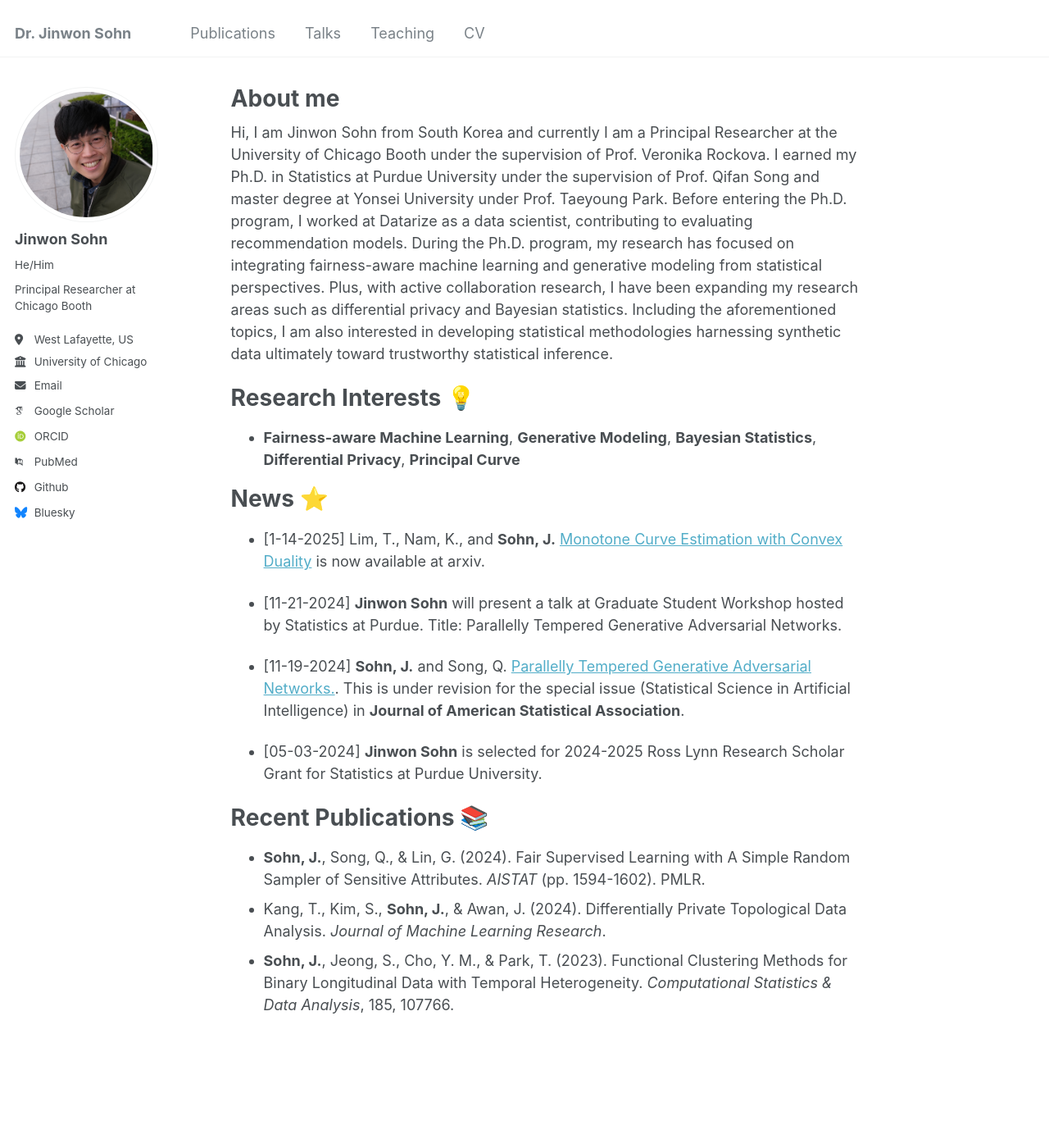
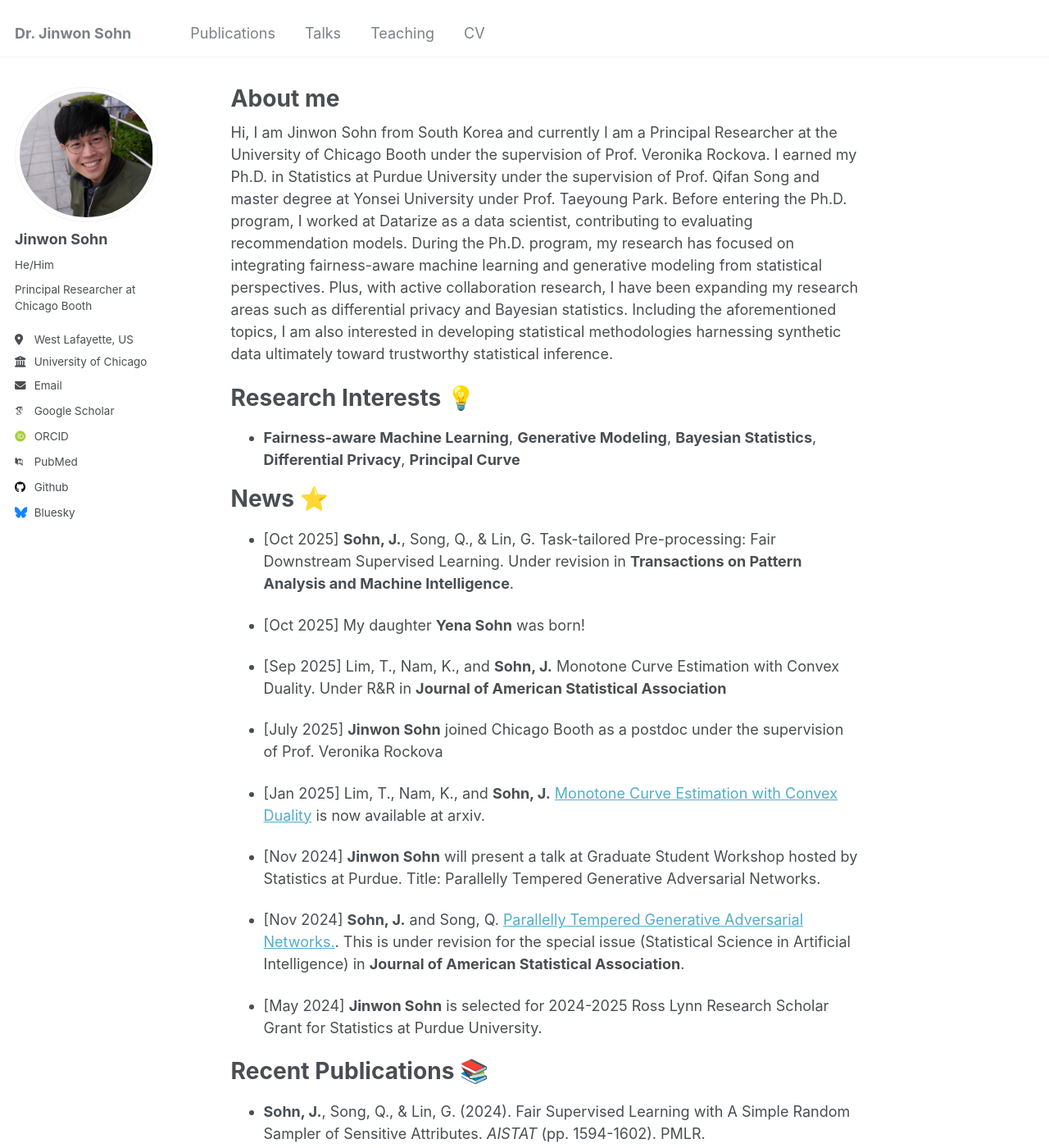
Before and after one commit to jwsohn612/jwsohn612.github.io, a Jekyll site: the page built from _pages/about.md, in a window 1280 px wide and 1400 px high. Shown: the whole window at 82% size. Built offline with Jekyll 4.4.1, drawn with Linux system fonts in a browser that asks for light colours; some web fonts are replaced.

Commit message:
update aboutme

```diff
--- a/_pages/about.md
+++ b/_pages/about.md
@@ -15,13 +15,21 @@ Research Interests 💡
 
 News ⭐
 ======
-- [1-14-2025] Lim, T., Nam, K., and **Sohn, J.** [Monotone Curve Estimation with Convex Duality](https://arxiv.org/abs/2501.06975) is now available at arxiv.
+- [Oct 2025] **Sohn, J.**, Song, Q., & Lin, G. Task-tailored Pre-processing: Fair Downstream Supervised Learning. Under revision in **Transactions on Pattern Analysis and Machine Intelligence**.
 
-- [11-21-2024] **Jinwon Sohn** will present a talk at Graduate Student Workshop hosted by Statistics at Purdue. Title: Parallelly Tempered Generative Adversarial Networks.
+- [Oct 2025] My daughter **Yena Sohn** was born!
 
-- [11-19-2024] **Sohn, J.** and Song, Q. [Parallelly Tempered Generative Adversarial Networks.](https://arxiv.org/abs/2411.11786).  This is under revision for the special issue (Statistical Science in Artificial Intelligence) in **Journal of American Statistical Association**.
+- [Sep 2025] Lim, T., Nam, K., and **Sohn, J.** Monotone Curve Estimation with Convex Duality. Under R&R in **Journal of American Statistical Association**
 
-- [05-03-2024] **Jinwon Sohn** is selected for 2024-2025 Ross Lynn Research Scholar Grant for Statistics at Purdue University.
+- [July 2025] **Jinwon Sohn** joined Chicago Booth as a postdoc under the supervision of Prof. Veronika Rockova
+
+- [Jan 2025] Lim, T., Nam, K., and **Sohn, J.** [Monotone Curve Estimation with Convex Duality](https://arxiv.org/abs/2501.06975) is now available at arxiv.
+
+- [Nov 2024] **Jinwon Sohn** will present a talk at Graduate Student Workshop hosted by Statistics at Purdue. Title: Parallelly Tempered Generative Adversarial Networks.
+
+- [Nov 2024] **Sohn, J.** and Song, Q. [Parallelly Tempered Generative Adversarial Networks.](https://arxiv.org/abs/2411.11786).  This is under revision for the special issue (Statistical Science in Artificial Intelligence) in **Journal of American Statistical Association**.
+
+- [May 2024] **Jinwon Sohn** is selected for 2024-2025 Ross Lynn Research Scholar Grant for Statistics at Purdue University.
 
 Recent Publications 📚
 ======
```
